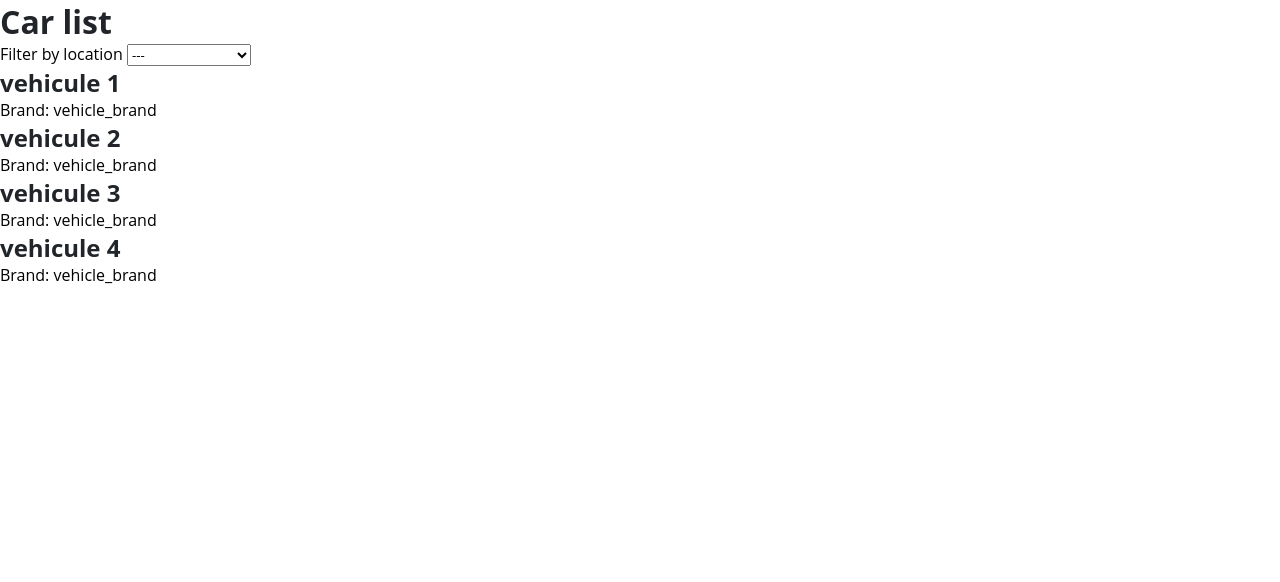
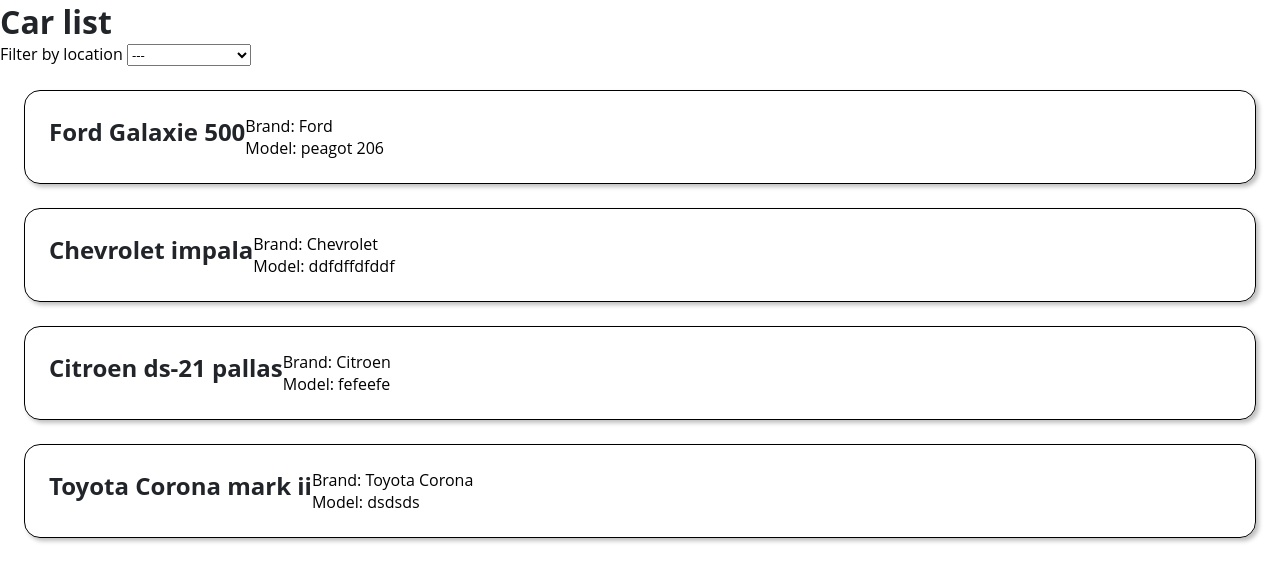
Before and after one commit to nevinalisheva/Berlinale-FMA, a Next.js app: page /vehicles in a window 1280 px wide. Shown: the top 582 px of the page. Built offline with nearby package versions, Linux system fonts and the light colour scheme.

Commit message:
filter working and a bit of css

```diff
--- a/components/vehicleCard/VehicleCard.js
+++ b/components/vehicleCard/VehicleCard.js
@@ -1,4 +1,5 @@
 import React from "react";
+import styles from "./vehicleCard.module.css";
 
 const VehicleCard = (props) => {
   const {
@@ -16,10 +17,11 @@
   } = props.car;
 
   return (
-    <div>
+    <div className={styles.vehiculeListContainer}>
       <h2>{vehicle_name}</h2>
       <div>
         <p>Brand: {vehicle_brand}</p>
+        <p>Model: {vehicle_model}</p>
       </div>
     </div>
   );
--- a/components/vehicleCard/vehicleCard.module.css
+++ b/components/vehicleCard/vehicleCard.module.css
@@ -0,0 +1,12 @@
+.vehiculeListContainer {
+  display: flex;
+  padding: 1.5rem;
+  margin: 1.5rem;
+  border: black 1px solid;
+  box-shadow: var(--box-shadow);
+  border-radius: 1rem;
+}
+
+.vehiculeListContainer:hover {
+  box-shadow: var(--box-shadow-hover);
+}
--- a/package.json
+++ b/package.json
@@ -16,6 +16,7 @@
     "next": "13.1.1",
     "react": "18.2.0",
     "react-dom": "18.2.0",
+    "react-router-dom": "^6.6.2",
     "serverless-mysql": "^1.5.4"
   }
 }
--- a/pages/vehicles/index.js
+++ b/pages/vehicles/index.js
@@ -1,14 +1,17 @@
 import React, { useState } from "react";
 import VehicleCard from "../../components/vehicleCard/VehicleCard";
+import { Link } from "react-router-dom";
 
 const VehicleList = () => {
   const [selected, setSelected] = useState("");
+
+  console.log("SELECTED", selected);
   let carList = [
     {
       vehicle_id: 1,
-      vehicle_name: "vehicule 1",
+      vehicle_name: "Ford Galaxie 500",
       vehicle_desc: "lalala",
-      vehicle_brand: "vehicle_brand",
+      vehicle_brand: "Ford",
       vehicle_model: "peagot 206",
       mileage: 333999,
       availability: true,
@@ -19,9 +22,9 @@
     },
     {
       vehicle_id: 2,
-      vehicle_name: "vehicule 2",
+      vehicle_name: "Chevrolet impala",
       vehicle_desc: "dckdlfkdlfk",
-      vehicle_brand: "vehicle_brand",
+      vehicle_brand: "Chevrolet",
       vehicle_model: "ddfdffdfddf",
       mileage: 333999,
       availability: true,
@@ -32,9 +35,9 @@
     },
     {
       vehicle_id: 3,
-      vehicle_name: "vehicule 3",
+      vehicle_name: "Citroen ds-21 pallas",
       vehicle_desc: "fdffdfdfdf",
-      vehicle_brand: "vehicle_brand",
+      vehicle_brand: "Citroen",
       vehicle_model: "fefeefe",
       mileage: 333999,
       availability: true,
@@ -45,9 +48,9 @@
     },
     {
       vehicle_id: 4,
-      vehicle_name: "vehicule 4",
+      vehicle_name: "Toyota Corona mark ii",
       vehicle_desc: "dddeed",
-      vehicle_brand: "vehicle_brand",
+      vehicle_brand: "Toyota Corona",
       vehicle_model: "dsdsds",
       mileage: 333999,
       availability: true,
@@ -76,9 +79,10 @@
     <div>
       <h1>Car list</h1>
       <form>
-        <label>
+        <label htmlFor="location-selec">
           Filter by location {""}
           <select
+            id="location-selec"
             value={selected}
             onChange={(e) => setSelected(e.target.value)}
           >
@@ -94,14 +98,23 @@
           </select>
         </label>
       </form>
-
-      {carList
-        .filter((car) => !selected.length || car.location_id === selected)
-        .map((car) => {
-          return <VehicleCard car={car} key={car.vehicle_id} />;
-        })}
+      <ul>
+        <li>
+          {carList
+            .filter((car) => !selected.length || car.location_id == selected)
+            .map((car) => {
+              return <VehicleCard car={car} key={car.vehicle_id} />;
+            })}
+        </li>
+      </ul>
     </div>
   );
 };
 
 export default VehicleList;
+
+//{
+/*<Link key={car.vehicle_id} to={`/vehicule/${car.vehicule_id}`}>
+
+                </Link>*/
+//}
--- a/styles/globals.css
+++ b/styles/globals.css
@@ -21,6 +21,9 @@
   --background: white;
   --background-white: #ffffff;
   --hover-color: rgba(0, 0, 0, 0.05);
+  /* shadows */
+  --box-shadow: 3px 3px 4px rgba(0, 0, 0, 0.25);
+  --box-shadow-hover: 5px 5px 6px rgba(0, 0, 0, 0.25);
 }
 
 /*Here general roles for the font - the size should not change but the color can*/
```
Also changed, not shown: 1 other file (tests, documents, lock files or other folders).
